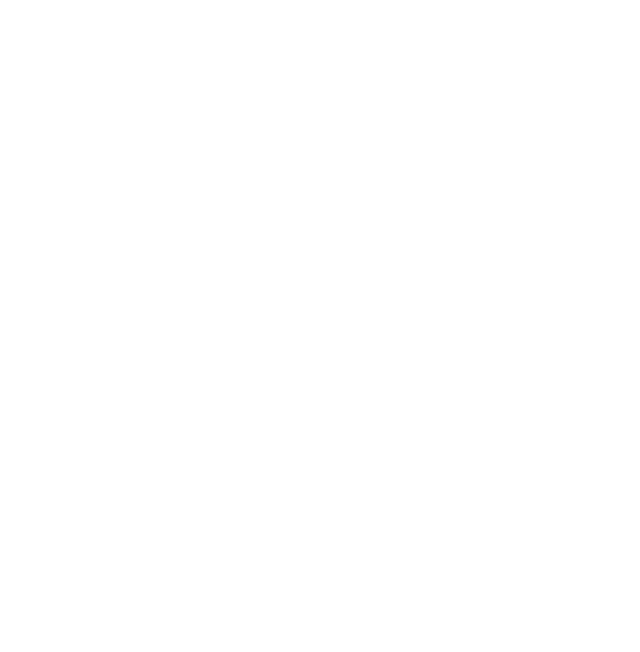
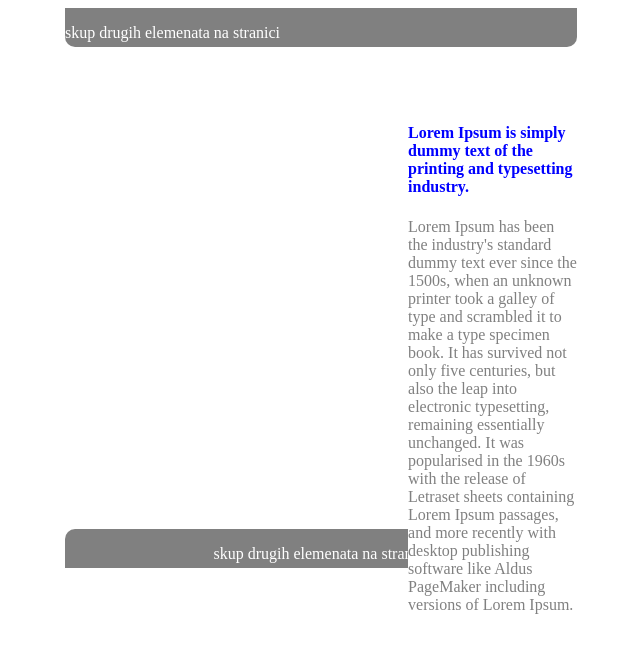
Before and after one commit to Cementator/Slider-11-2019, a website: page index.html in a window 1280 px wide. Shown: the whole page, without its empty margins (327-967 px from the left). Drawn offline with nearby package versions, Linux system fonts and the light colour scheme.

Commit message:
added basics in html and css

```diff
--- a/css/first.css
+++ b/css/first.css
@@ -0,0 +1,50 @@
+html,body {
+    height: 100%;
+    width: 100%;
+}
+#container {
+    display: flex;
+    width: 40%;
+    position: relative;
+    top: 0px;
+    left: 30%;
+    height: 70%
+}
+
+#footer {
+    background-color: grey;
+    width: 100%;
+    height: 7%;
+    position: absolute;
+    bottom: 0px;
+    color: white;
+    border-top-left-radius: 10px;
+    border-top-right-radius: 10px;
+    text-align: center;
+}
+
+#header {
+    background-color: grey;
+    height: 7%;
+    width: 100%;
+    position: absolute;
+    top: 0px;
+    color: white;
+    border-bottom-left-radius: 10px;
+    border-bottom-right-radius: 10px;
+}
+
+#paraf {
+    color:gray
+}
+h4 {
+    color: blue
+}
+
+#text {
+    width: 33%;
+    background-color: white;
+    position: absolute;
+    right: 0px;
+    top: 17%
+}
--- a/index.html
+++ b/index.html
@@ -1,9 +1,41 @@
 <!DOCTYPE html>
+
 <html>
     <head>
         <link rel="stylesheet" type="text/css" href="css/first.css">
     </head>
     <body>
+        <div id="container">
+            <div id="header">
+                <p>
+                    skup drugih elemenata na stranici
+                </p>
+            </div>
+            <div id="footer">
+                <p>
+                    skup drugih elemenata na stranici
+                </p>
+            </div>
+            <div id="text">
+                <h4>
+                    Lorem Ipsum is simply dummy text of the printing and typesetting industry.
+                </h4>
+                <p id="paraf">
+                    Lorem Ipsum has been the industry's standard dummy text ever since the 1500s, when an unknown printer took a galley of type and scrambled it to make a type specimen book.
+                    It has survived not only five centuries, but also the leap into electronic typesetting, remaining essentially unchanged.
+                    It was popularised in the 1960s with the release of Letraset sheets containing Lorem Ipsum passages, and more recently with desktop publishing software like Aldus PageMaker including versions of Lorem Ipsum.
+                </p>
+            </div>
+            <div id="buttons">
+
+            </div>
+            <div id="row1">
+
+            </div>
+            <div id="row2">
+
+            </div>
+        </div>
 
         <script src="https://ajax.googleapis.com/ajax/libs/jquery/3.4.1/jquery.min.js"></script>
         <script src="js/main.js"></script>
```
